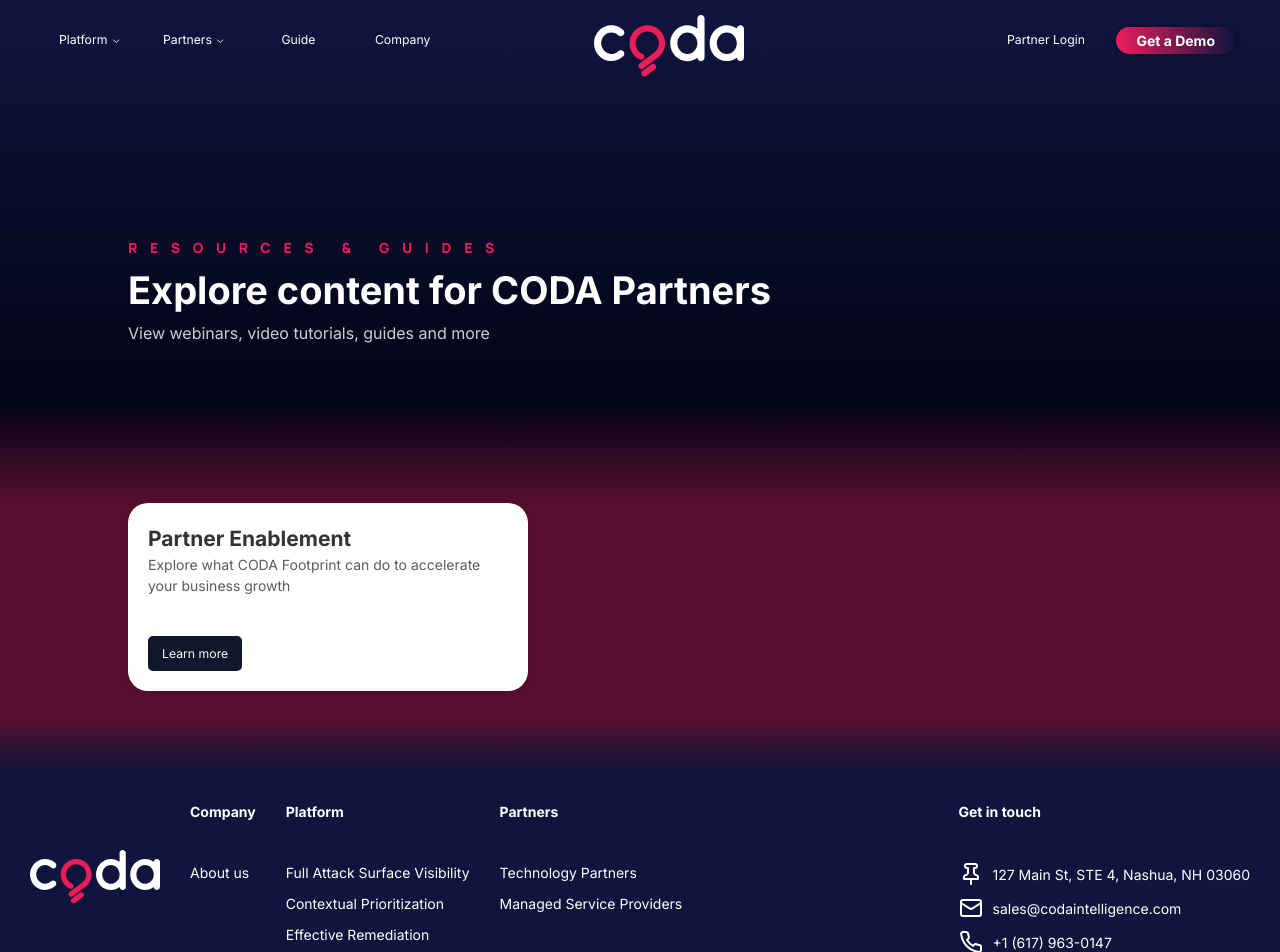
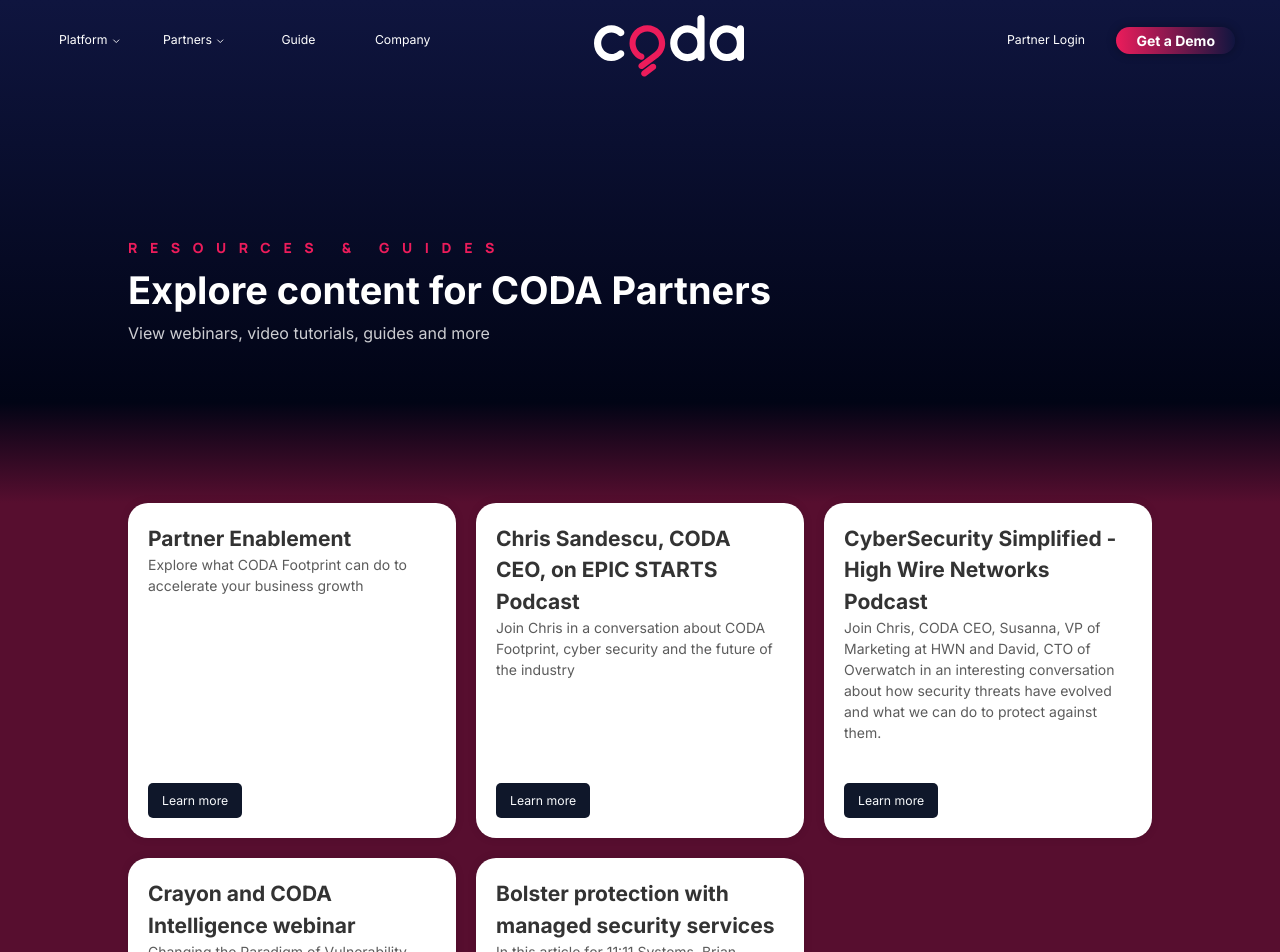
Before and after one commit to codaintelligenceUS/codaintelligence-website, a React (Vite) app: page /resources in a window 1280 px wide. Shown: the top 952 px of the page. Built offline with nearby package versions, Linux system fonts and the light colour scheme.

Commit message:
task: Add resource content

```diff
--- a/src/sections/Guides/Guides.tsx
+++ b/src/sections/Guides/Guides.tsx
@@ -1,23 +1,69 @@
 import styles from "./Guides.module.css";
 import { Card } from "@/atoms/Card/Card";
-import { Link } from "wouter";
+import { Link, LinkProps } from "wouter";
 import { PAGES } from "@/variables";
 import { Button } from "@/atoms";
 
 export function Guides() {
+  const content = [
+    {
+      title: "Partner Enablement",
+      content:
+        "Explore what CODA Footprint can do to accelerate your business growth",
+      link: PAGES.partnerEnablement,
+    },
+    {
+      link: "https://www.youtube.com/watch?v=_AwGvZLWLjY",
+      title: "Chris Sandescu, CODA CEO, on EPIC STARTS Podcast",
+      content:
+        "Join Chris in a conversation about CODA Footprint, cyber security and the future of the industry",
+    },
+    {
+      link: "https://www.youtube.com/watch?v=UgVKORZ9Ubc",
+      title: "CyberSecurity Simplified - High Wire Networks Podcast",
+      content:
+        "Join Chris, CODA CEO, Susanna, VP of Marketing at HWN and David, CTO of Overwatch in an interesting conversation about how security threats have evolved and what we can do to protect against them.",
+    },
+    {
+      link: "https://vimeo.com/493347343",
+      title: "Crayon and CODA Intelligence webinar",
+      content:
+        "Changing the Paradigm of Vulnerability Management for the MSPs is the name of the webinar we hosted with Crayon on the 18th of December.",
+    },
+    {
+      link: "https://1111systems.com/blog/bolster-protection-with-managed-security-services/",
+      title: "Bolster protection with managed security services",
+      content:
+        "In this article for 11:11 Systems, Brian Knutson writes an overview of managed security systems and their benefits.",
+    },
+  ];
+
   return (
     <section className={styles.container}>
       <div className={styles.list}>
-        <Card
-          title="Partner Enablement"
-          content="Explore what CODA Footprint can do to accelerate your business growth"
-          footer={
-            <Link to={PAGES.partnerEnablement}>
-              <Button>Learn more</Button>
-            </Link>
-          }
-        />
+        {content.map((entry) => (
+          <Card
+            title={entry.title}
+            content={entry.content}
+            footer={
+              <CustomLink to={entry.link}>
+                <Button>Learn more</Button>
+              </CustomLink>
+            }
+          />
+        ))}
       </div>
     </section>
   );
 }
+
+function CustomLink(props: LinkProps) {
+  if (props.to.startsWith("https://")) {
+    return (
+      <a href={props.to} target="_blank" rel="noreferrer">
+        {props.children}
+      </a>
+    );
+  }
+  return <Link {...props} />;
+}
```
